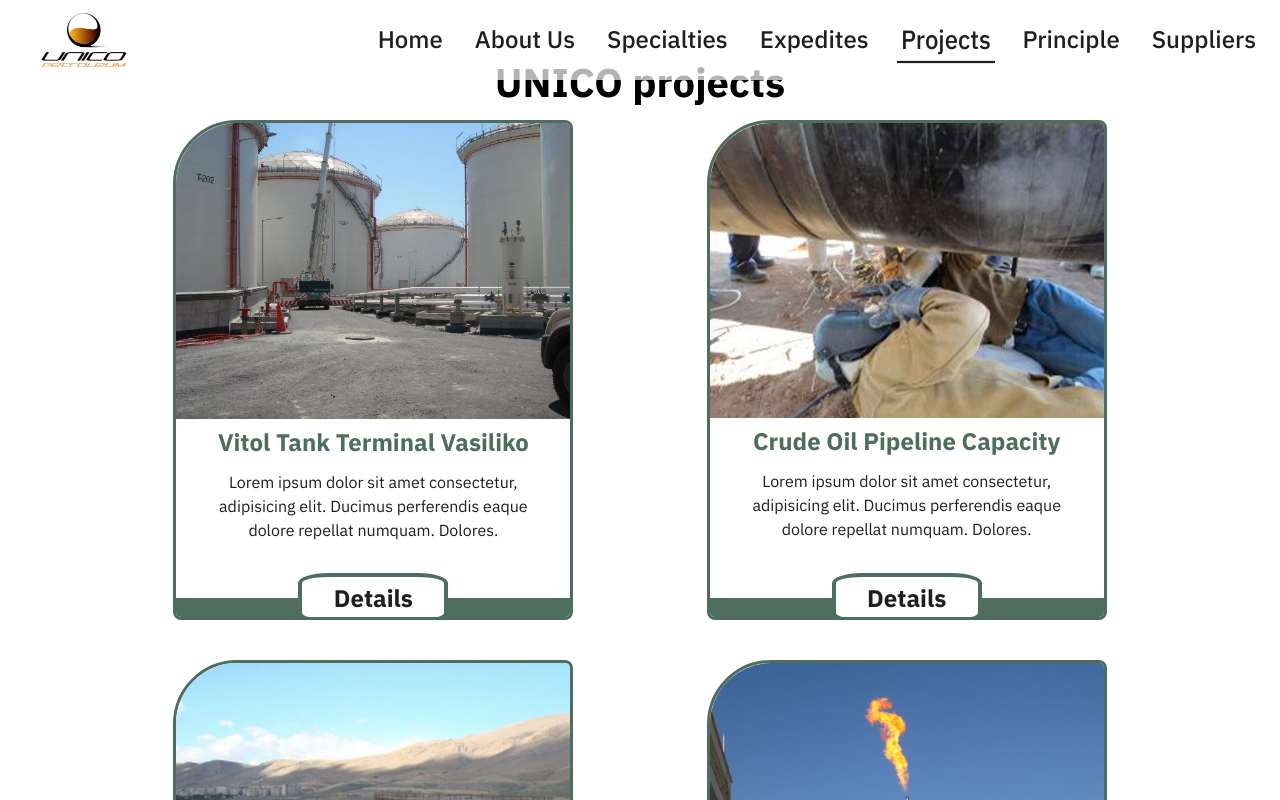
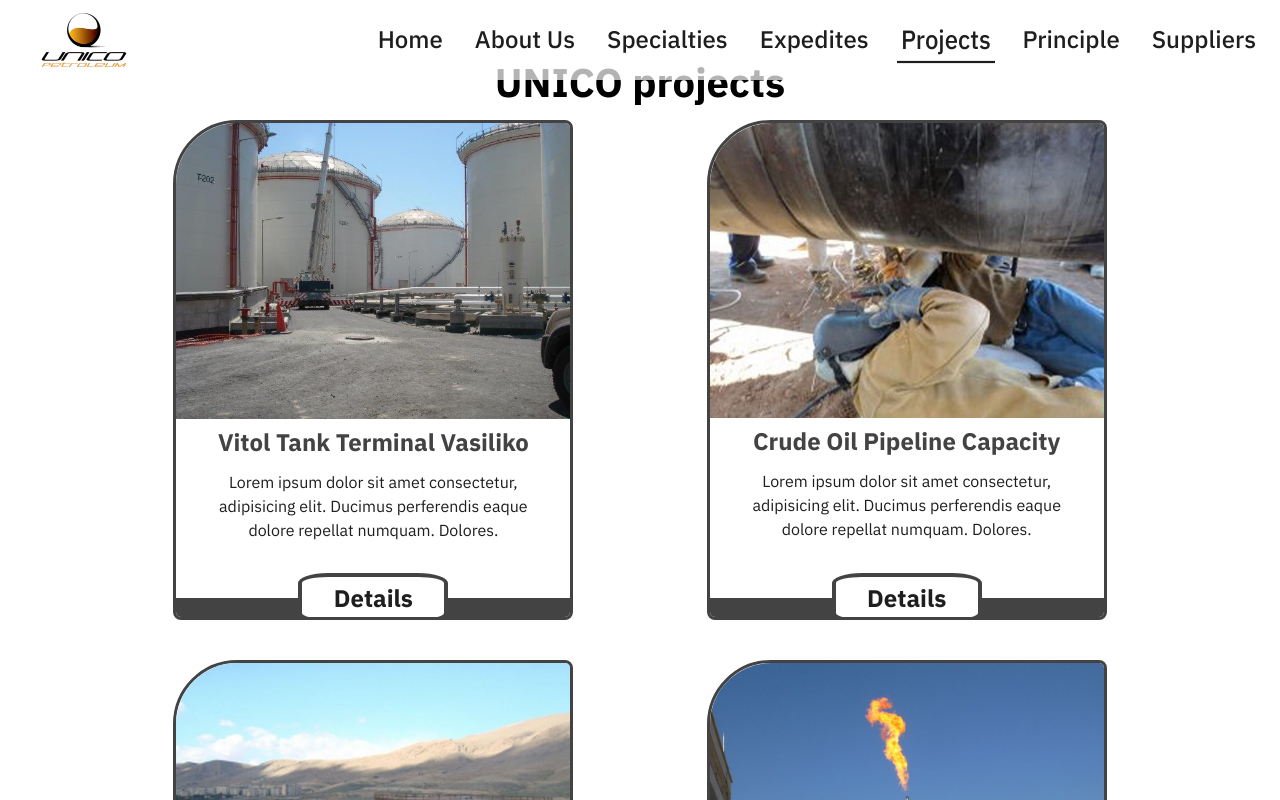
Before and after one commit to fatma-mohamed99/petroleum, a Next.js app: page /projects in a window 1280 px wide. Shown: the top 800 px of the page. Built offline with nearby package versions, Linux system fonts and the light colour scheme.

Commit message:
edit:schange main to footer color

```diff
--- a/src/app/globals.css
+++ b/src/app/globals.css
@@ -6,9 +6,11 @@
 /* {4e6e5d,} */
 
 @theme {
-/* --color-main: #003b5c; */
+/* --color-main: #003b5c; الازرق*/
 --color-bgCard:#003b5c0F ;
---color-main: #4e6e5d;
+/* --color-main: #4e6e5d; /الزيتى يا فاطمة*/
+
+--color-main: #434343;
   --color-fixedComponentBg:#ffffff;
   --color-textColor:#1e1e1e;
   --text-header-sm: 1.5rem;
```
